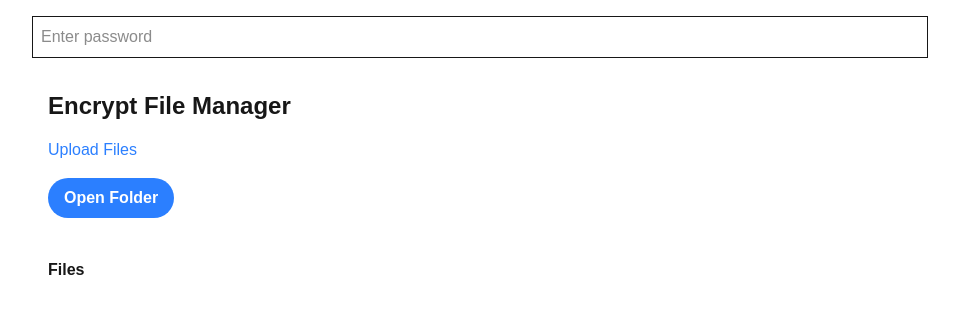
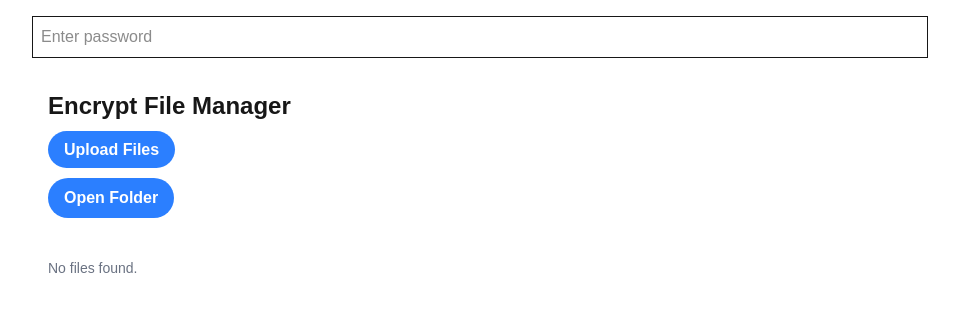
Before and after one commit to zayndamji/filemanager, a Next.js app: page / in a window 1280 px wide. Shown: the top 314 px of the page, without its empty margins (160-1119 px from the left). Built offline with nearby package versions, Linux system fonts and the light colour scheme.

Commit message:
minor styling changes

```diff
--- a/app/page.js
+++ b/app/page.js
@@ -67,7 +67,7 @@ export default function FileManagerHome() {
       <h2 className="text-2xl font-bold">Encrypt File Manager</h2>
 
       <div>
-        <Link href="/upload" className="text-blue-500 hover:underline">Upload Files</Link>
+        <Link href="/upload" className="bg-blue-500 hover:bg-blue-700 text-white font-bold py-2.5 px-4 rounded-full cursor-pointer">Upload Files</Link>
       </div>
 
       <FolderPicker />
--- a/components/FileManager/FileList.js
+++ b/components/FileManager/FileList.js
@@ -4,7 +4,10 @@ import Link from 'next/link';
 export default function FileList({ fileList }) {
   return (
     <div className="mt-6">
-      <h3 className="font-semibold mb-2">Files</h3>
+      {fileList.length == 0 && (
+        <p className="text-sm text-gray-500">No files found.</p>
+      )}
+
       <ul className="space-y-1">
         {fileList.map(file => (
           <li key={file.uuid}>
--- a/components/FileTypes/ImageFile.js
+++ b/components/FileTypes/ImageFile.js
@@ -5,7 +5,7 @@ export default function ImageFile({ file }) {
     <img
       src={src}
       alt={file.name}
-      style={{ height: '75vh' }}
+      style={{ height: '100%', width: '100%', maxHeight: '75vh', maxWidth: '70vw' }}
       onLoad={() => URL.revokeObjectURL(src)} // clean up memory
     />
   );
```
